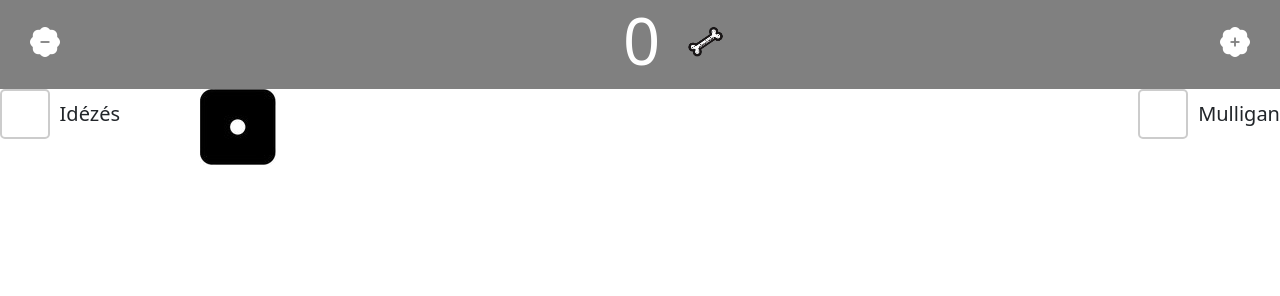
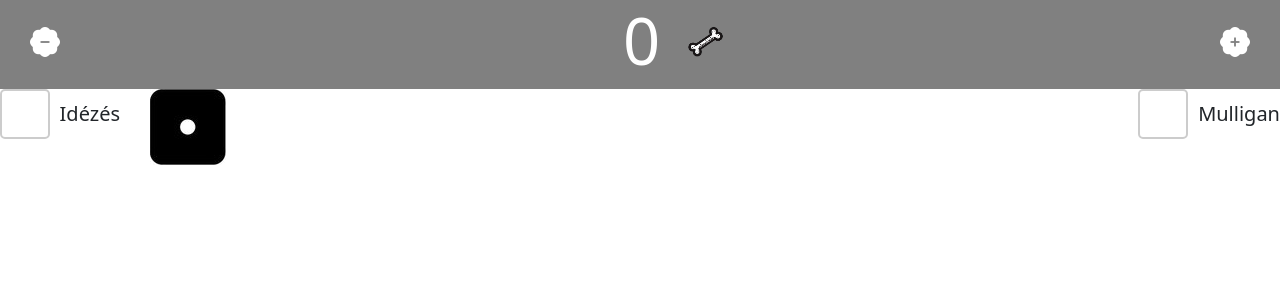
Before and after one commit to TheShatter9/hkkstats.github.io, a plain HTML site: page index.html in a window 1280 px wide. Shown: the part 504-800 px from the top of the page. Drawn offline with nearby package versions, Linux system fonts and the light colour scheme.

Commit message:
Add files via upload

```diff
--- a/kinezet.css
+++ b/kinezet.css
@@ -208,7 +208,7 @@ input[type="checkbox"]:checked+.custom-checkboxMulligan {
 .igazito {
     /*középre teszi*/
     align-items: center;
-    margin: -50px 0px 0px 200px;
-    display: flex;
+    margin: -50px 0px 0px 150px;
+    display: inline-flex;
     cursor: pointer;
 }
```
